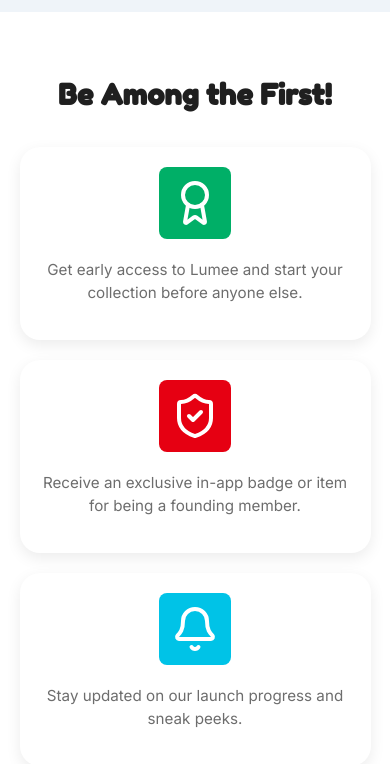
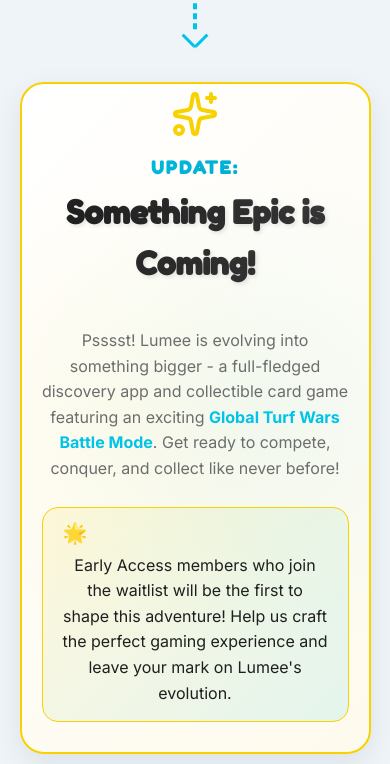
Before and after one commit to Penny-Panda/lumee-landing, a plain HTML site: page index.html in a window 390 px wide. Shown: the part 940-1704 px from the top of the page. Drawn offline with nearby package versions, Linux system fonts and the light colour scheme.

Commit message:
final for now

```diff
--- a/index.html
+++ b/index.html
@@ -27,6 +27,23 @@
         <div class="shape shape-1"></div>
         <div class="shape shape-2"></div>
         <div class="shape shape-3"></div>
+    </section>
+
+    <!-- Coming Soon Teaser Section -->
+    <section id="coming-soon" class="coming-soon-section">
+        <div class="container">
+            <div class="teaser-card">
+                <div class="teaser-content">
+                    <i data-lucide="sparkles" class="feature-icon large-icon color-primary"></i>
+                    <h3><span>Something Epic is Coming!</span></h3>
+                    <p class="teaser-text">Psssst! Lumee is evolving into something bigger - a full-fledged discovery app and collectible card game featuring an exciting <strong>Global Turf Wars Battle Mode</strong>. Get ready to compete, conquer, and collect like never before!</p>
+                    <div class="teaser-highlight">
+                        <span class="highlight-icon">🌟</span>
+                        <p>Early Access members who join the waitlist will be the first to shape this adventure! Help us craft the perfect gaming experience and leave your mark on Lumee's evolution.</p>
+                    </div>
+                </div>
+            </div>
+        </div>
     </section>
 
     <!-- Why Join the Waitlist? Section -->
@@ -77,72 +94,27 @@
                 <div class="feature-item bordered-card">
                     <i data-lucide="camera" class="feature-icon large-icon color-primary"></i>
                     <h3>1. Snap &amp; Explore</h3>
-                    <!-- <img src="https://placehold.co/300x200/00AF67/1F1F1F?text=Forest+Scene" alt="Bamboo forest" class="card-image"> -->
                     <p>Point your camera at anything - a favorite landmark, a curious pet, or a daily object. Lumee sees the magic hidden in plain sight.</p>
                 </div>
                 <div class="feature-item bordered-card">
                     <i data-lucide="sparkles" class="feature-icon large-icon color-secondary"></i>
                     <h3>2. AI Creates Magic</h3>
-                    <!-- <img src="https://placehold.co/300x200/00C3E7/1F1F1F?text=Coastal+Magic" alt="Scenic coastline" class="card-image"> -->
                     <p>Our advanced AI instantly crafts a unique trading card, complete with captivating lore, balanced stats, and stunning artwork based on your photo.</p>
                 </div>
                 <div class="feature-item bordered-card">
                     <i data-lucide="layers" class="feature-icon large-icon color-accent"></i>
                     <h3>3. Collect Your World</h3>
-                    <!-- <img src="https://placehold.co/300x200/E60012/1F1F1F?text=City+Collection" alt="City street" class="card-image"> -->
                     <p>Build an ever-growing collection of cards that tell the story of your adventures and discoveries. Each card is a memory, a piece of your world.</p>
                 </div>
             </div>
         </div>
     </section>
 
-    <!-- Why You'll Love Lumee Section -->
-    <!--
-    <section id="why-love-lumee" class="why-love-lumee-section">
-        <div class="container">
-            <h2>Why You'll Love Lumee</h2>
-            <p class="section-sub-headline">Explore a new dimension of creativity and collection.</p>
-            <div class="features-grid six-items-grid">
-                <div class="feature-item bordered-card small-card style-as-per-image">
-                    <div class="icon-circle-bg bg-yellow"><i data-lucide="infinity" class="feature-icon"></i></div>
-                    <h4>Endless Uniqueness</h4>
-                    <p>Every photo generates a one-of-a-kind card. Your collection will be as unique as your perspective.</p>
-                </div>
-                <div class="feature-item bordered-card small-card style-as-per-image">
-                    <div class="icon-circle-bg bg-blue"><i data-lucide="cpu" class="feature-icon"></i></div>
-                    <h4>AI-Powered Creativity</h4>
-                    <p>Our intelligent AI crafts captivating lore, rarity, and balanced stats for each card, making every discovery exciting.</p>
-                </div>
-                <div class="feature-item bordered-card small-card style-as-per-image">
-                    <div class="icon-circle-bg bg-green"><i data-lucide="image" class="feature-icon"></i></div>
-                    <h4>Stunning Visuals</h4>
-                    <p>Each card is brought to life with beautiful templates selected by AI to match the essence of your photo.</p>
-                </div>
-                <div class="feature-item bordered-card small-card style-as-per-image">
-                    <div class="icon-circle-bg bg-red"><i data-lucide="book-open" class="feature-icon"></i></div>
-                    <h4>Discover Rich Lore</h4>
-                    <p>Uncover imaginative stories and descriptions that add depth and personality to your collected cards.</p>
-                </div>
-                <div class="feature-item bordered-card small-card style-as-per-image">
-                    <div class="icon-circle-bg bg-yellow"><i data-lucide="bar-chart-2" class="feature-icon"></i></div>
-                    <h4>Strategic Stats</h4>
-                    <p>Distinct and unique stats based on the power, the photographic skill and the effort that you yourself undertook to get that snap!</p>
-                </div>
-                <div class="feature-item bordered-card small-card style-as-per-image">
-                    <div class="icon-circle-bg bg-blue"><i data-lucide="gift" class="feature-icon"></i></div>
-                    <h4>Capture &amp; Collect Memories</h4>
-                    <p>Transform everyday moments and grand adventures into tangible, collectible memories you can cherish.</p>
-                </div>
-            </div>
-        </div>
-    </section>
-    -->
-
     <!-- A Glimpse of the Magic Section -->
     <section id="glimpse-of-magic" class="glimpse-magic-section">
         <div class="container">
             <h2>A Glimpse of the Magic</h2>
-            <p class="section-sub-headline">Imagine the unique cards you'll create from your own world! Here are a few examples:</p>
+            <p class="section-sub-headline">Imagine the unique cards you'll create from your own world! <br> Here are a few examples:</p>
             <div class="lumee-cards-grid">
                 <div class="lumee-card-outer">
                     <div class="lumee-card-inner common">
@@ -228,6 +200,22 @@
                 });
             });
         });
+
+        // Teaser toggle functionality
+        document.addEventListener('DOMContentLoaded', function() {
+            const teaser = document.getElementById('coming-soon');
+            const teaserToggle = teaser.querySelector('.teaser-toggle');
+
+            // Show teaser after a delay
+            setTimeout(() => {
+                teaser.classList.add('slide-in');
+            }, 2000);
+
+            // Toggle teaser visibility
+            teaserToggle.addEventListener('click', () => {
+                teaser.classList.toggle('slide-in');
+            });
+        });
     </script>
 </body>
 </html>
--- a/style.css
+++ b/style.css
@@ -114,8 +114,7 @@ section {
 .what-is-lumee-section,
 .why-join-section,
 .how-lumee-works-section,
-.glimpse-magic-section,
-.why-love-lumee-section {
+.glimpse-magic-section {
     background-color: var(--color-light);
 }
 
@@ -388,7 +387,8 @@ section {
 }
 
 .three-column-grid {
-    grid-template-columns: repeat(auto-fit, minmax(280px, 1fr));
+    grid-template-columns: repeat(3, 1fr);
+    gap: 30px;
 }
 
 .feature-item {
@@ -441,61 +441,12 @@ section {
 }
 
 /* Why You'll Love Lumee Section Specifics */
-.six-items-grid {
-    grid-template-columns: repeat(auto-fit, minmax(280px, 1fr)); /* Adjusted minmax for 6 items */
-}
-
-.why-love-lumee-section .feature-item.small-card {
-    padding: var(--card-padding);
-    background-color: var(--color-light);
-    box-shadow: none;
-    border-radius: var(--card-border-radius);
-    border: 1px solid #e8e8e8;
-    text-align: left; /* Text align left as per image */
-}
-
-.why-love-lumee-section .feature-item.small-card:hover {
-     box-shadow: var(--card-shadow);
-}
-
-.icon-circle-bg {
-    width: 48px; /* Adjusted size */
-    height: 48px;
-    border-radius: 50%;
-    display: flex;
-    justify-content: center;
-    align-items: center;
-    margin-bottom: 20px; /* Margin below icon circle */
-}
-.icon-circle-bg .feature-icon {
-    width: 24px; /* Icon size within circle */
-    height: 24px;
-    color: var(--color-light);
-    stroke: var(--color-light); /* Ensure stroke is also light */
-    margin-bottom: 0;
-}
-
-.bg-yellow { background-color: var(--color-primary); }
-.bg-blue { background-color: var(--color-secondary); }
-.bg-green { background-color: var(--color-accent-alt); }
-.bg-red { background-color: var(--color-accent); }
-
-.why-love-lumee-section .feature-item h4 {
-    margin-bottom: 8px;
-    font-size: 1.15rem; /* Adjusted size */
-    font-family: var(--font-body); /* Body font, bold */
-    font-weight: 700;
-    color: var(--color-dark);
-}
-.why-love-lumee-section .feature-item p {
-    font-size: 0.9rem;
-    color: var(--color-gray);
-    line-height: 1.5;
-}
+/* Remove all styles related to six-items-grid and why-love-lumee-section */
 
 /* A Glimpse of the Magic Section */
 .glimpse-magic-section {
-    /* background-color: var(--color-background); */ /* Uses default light already */
+    background-color: var(--color-light);
+    position: relative;
 }
 .lumee-cards-grid {
     display: grid;
@@ -703,12 +654,6 @@ section {
 
 /* Responsive Design */
 @media (max-width: 992px) {
-    .six-items-grid {
-        grid-template-columns: repeat(auto-fit, minmax(260px, 1fr)); /* Adjust for slightly smaller cards */
-    }
-    .lumee-cards-grid {
-        grid-template-columns: repeat(auto-fit, minmax(280px, 1fr));
-    }
     .why-join-grid {
         grid-template-columns: 1fr; /* Stack on tablet and mobile */
     }
@@ -732,9 +677,7 @@ section {
     .what-is-lumee-section .visual-placeholder { height: 250px; }
 
     .features-grid,
-    .lumee-cards-grid,
-    .six-items-grid,
-    .why-join-grid { /* Ensure it stacks on mobile too */
+    .lumee-cards-grid { /* Ensure it stacks on mobile too */
         grid-template-columns: 1fr;
     }
 
@@ -750,12 +693,6 @@ section {
     .final-cta-section h2 { font-size: 2rem;}
     .lumee-card-content .card-description { font-size: 0.85rem; }
     .lumee-card-image { height: 180px; } /* Adjust image height on mobile */
-    .why-love-lumee-section .feature-item.small-card {
-        text-align: center; /* Center text on mobile for these cards */
-    }
-    .icon-circle-bg {
-        margin-left: auto; margin-right: auto; /* Center icon circle on mobile */
-    }
 
     .hero-layout {
         flex-direction: column;
@@ -780,13 +717,6 @@ section {
 
     .what-is-lumee-section h2 { text-align: center; }
     /* .what-is-lumee-section .visual-placeholder { height: 250px; } */ /* Already removed */
-
-    .features-grid,
-    .lumee-cards-grid,
-    .six-items-grid,
-    .why-join-grid {
-        grid-template-columns: 1fr;
-    }
 }
 
 /* Animations & Accessibility */
@@ -804,7 +734,6 @@ section:not(.footer-section):not(.final-cta-section) {
 #why-join { animation-delay: 0.2s; }
 #waitlist { animation-delay: 0.3s; }
 #how-it-works { animation-delay: 0.4s; }
-#why-love-lumee { animation-delay: 0.5s; }
 #glimpse-of-magic { animation-delay: 0.6s; }
 
 .footer-section, .final-cta-section { animation: none; opacity: 1;}
@@ -831,3 +760,229 @@ a:focus, .btn:focus {
     transition: 0s;
 }
 */
+
+/* Coming Soon Section */
+.coming-soon-section {
+    background: var(--color-background);
+    padding: 60px 0;
+    position: relative;
+    overflow: visible;
+    margin-top: 40px;
+}
+
+@keyframes bobbing {
+    0%, 100% {
+        transform: translateY(0) translateX(-50%);
+    }
+    50% {
+        transform: translateY(12px) translateX(-50%);
+    }
+}
+
+.coming-soon-section::before {
+    content: '';
+    position: absolute;
+    top: -80px;
+    left: 50%;
+    width: 4px;  /* Made dots wider */
+    height: 75px;
+    background-image: radial-gradient(circle at center, var(--color-secondary) 3px, transparent 3px); /* Larger dots */
+    background-size: 4px 10px; /* Adjusted spacing for larger dots */
+    background-repeat: repeat-y;
+    animation: bobbing 1.5s ease-in-out infinite;
+}
+
+@keyframes bobbingArrow {
+    0%, 100% {
+        transform: translateY(0) translateX(-50%) rotate(45deg);
+    }
+    50% {
+        transform: translateY(12px) translateX(-50%) rotate(45deg);
+    }
+}
+
+.coming-soon-section::after {
+    content: '';
+    position: absolute;
+    top: -20px;
+    left: 50%;
+    width: 24px;  /* Larger arrow */
+    height: 24px;  /* Larger arrow */
+    border-right: 3px solid var(--color-secondary);  /* Thicker border */
+    border-bottom: 3px solid var(--color-secondary);  /* Thicker border */
+    animation: bobbingArrow 1.5s ease-in-out infinite;
+    border-radius: 0 0 4px 0;  /* Added curve to the arrow point */
+}
+
+@media (prefers-reduced-motion: reduce) {
+    .coming-soon-section::before,
+    .coming-soon-section::after {
+        animation: none;
+    }
+}
+
+.teaser-card {
+    background: var(--color-light);
+    border-radius: 24px;
+    padding: 60px 40px 40px;  /* Increased top padding */
+    text-align: center;
+    box-shadow: 0 10px 30px rgba(0,0,0,0.08);
+    border: 2px solid var(--color-primary);
+    position: relative;
+    overflow: hidden;
+    background: linear-gradient(135deg, #FFFFFF 0%, #FEFAED 100%);
+}
+
+.teaser-card::before {
+    content: '';
+    position: absolute;
+    top: 0;
+    left: 0;
+    right: 0;
+    bottom: 0;
+    background: radial-gradient(circle at 30% 50%, rgba(248, 209, 0, 0.05) 0%, transparent 60%),
+                radial-gradient(circle at 70% 50%, rgba(0, 195, 231, 0.05) 0%, transparent 60%);
+    pointer-events: none;
+}
+
+.teaser-content {
+    max-width: 800px;
+    margin: 0 auto;
+    position: relative;
+    z-index: 2;
+    padding-top: 40px;  /* Increased padding to create space below sparkle */
+}
+
+.coming-soon-section h3 {
+    color: var(--color-dark);
+    font-size: 2.2rem;
+    margin-bottom: 0.8em;
+    position: relative;
+    display: inline-block;
+}
+
+.coming-soon-section h3::before {
+    content: 'UPDATE:';
+    display: block;
+    font-size: 1.2rem;
+    font-weight: 700;
+    color: var(--color-secondary);
+    text-transform: uppercase;
+    letter-spacing: 2px;
+    margin-bottom: 4px;
+    background: linear-gradient(120deg, var(--color-secondary) 0%, #00a3c7 100%);
+    -webkit-background-clip: text;
+    -webkit-text-fill-color: transparent;
+    background-clip: text;
+    text-fill-color: transparent;
+}
+
+.coming-soon-section h3 span {
+    background: linear-gradient(120deg, var(--color-dark) 0%, #404040 100%);
+    -webkit-background-clip: text;
+    -webkit-text-fill-color: transparent;
+    background-clip: text;
+    text-fill-color: transparent;
+    font-size: 2.4rem;
+    letter-spacing: -0.5px;
+    display: block;
+    text-shadow: 2px 2px 4px rgba(0,0,0,0.1);
+}
+
+.coming-soon-section .feature-icon {
+    width: 48px;
+    height: 48px;
+    color: var(--color-primary);
+    stroke: var(--color-primary);
+    position: absolute;
+    left: 50%;
+    transform: translateX(-50%);
+    top: -24px;
+    margin-bottom: 0;
+}
+
+.teaser-text {
+    color: var(--color-gray);
+    font-size: 1.1rem;
+    line-height: 1.6;
+    margin-bottom: 1.5em;
+}
+
+.teaser-highlight {
+    background: linear-gradient(135deg, rgba(248, 209, 0, 0.1) 0%, rgba(0, 195, 231, 0.1) 100%);
+    padding: 20px 25px;
+    border-radius: 16px;
+    border: 1px solid var(--color-primary);
+    display: flex;
+    align-items: flex-start;
+    gap: 15px;
+    text-align: left;
+    margin-top: 25px;
+}
+
+.highlight-icon {
+    font-size: 24px;
+    line-height: 1;
+}
+
+.teaser-highlight p {
+    color: var(--color-dark);
+    font-size: 1rem;
+    margin: 0;
+    flex: 1;
+}
+
+.teaser-text strong {
+    color: var(--color-secondary);
+    font-weight: 700;
+}
+
+@media (max-width: 768px) {
+    .coming-soon-section {
+        padding: 40px 0;
+        margin-top: 30px;
+    }
+
+    .coming-soon-section::before {
+        height: 40px;
+        top: -60px;
+    }
+
+    .coming-soon-section::after {
+        top: -25px;
+        width: 16px;
+        height: 16px;
+    }
+
+    .teaser-card {
+        padding: 30px 20px;
+    }
+
+    .coming-soon-section h3 {
+        font-size: 1.8rem;
+    }
+
+    .teaser-text {
+        font-size: 1rem;
+    }
+
+    .teaser-highlight {
+        padding: 15px 20px;
+        flex-direction: column;
+        text-align: center;
+        gap: 10px;
+    }
+
+    .highlight-icon {
+        font-size: 20px;
+    }
+
+    .coming-soon-section h3::before {
+        font-size: 1.1rem;
+        margin-bottom: 4px;
+    }
+
+    .coming-soon-section h3 span {
+        font-size: 2rem;
+    }
+}
```
